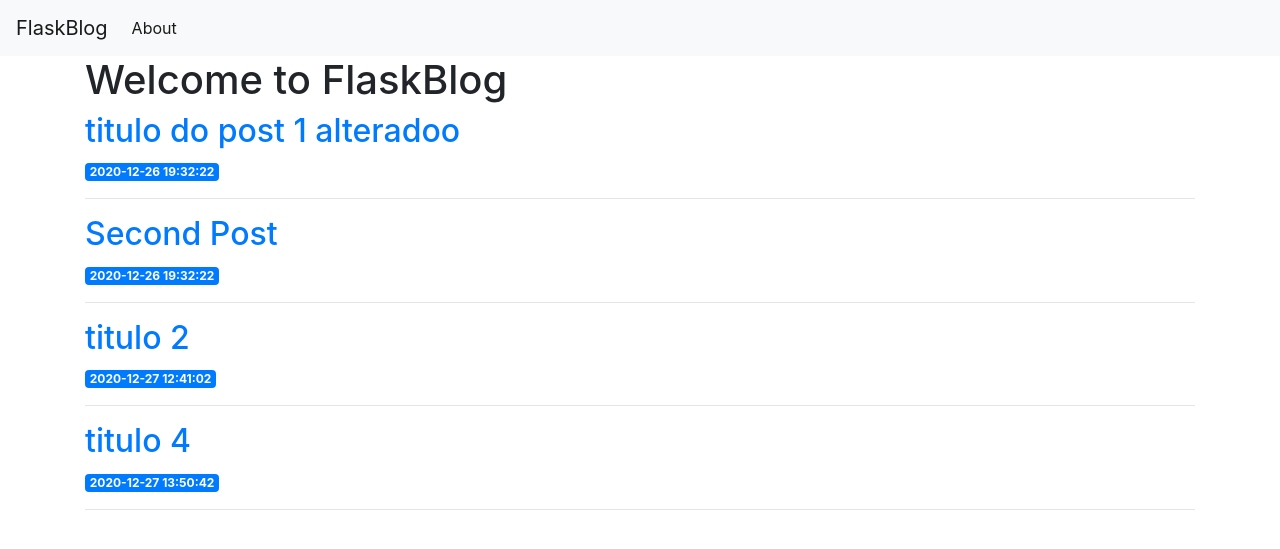
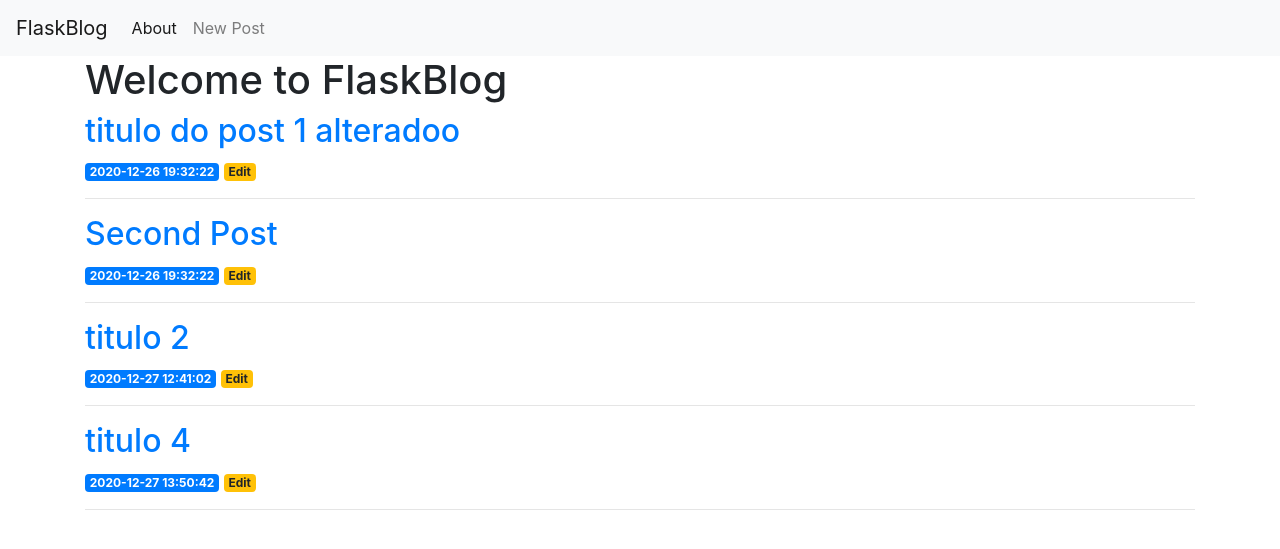
Before and after one commit to skylucacius/Tutoriais-Flask, a Flask app: page / in a window 1280 px wide. Shown: the top 549 px of the page. Run offline with Flask 2, Linux system fonts and the light colour scheme; data comes from the database, SQL or seed files in the repository; both versions use the stored data as it was after the commit; some libraries are stand-ins or nearby versions.

Commit message:
tutorial Flask Digital Ocean com SQLite3 concluído

```diff
--- a/DO Tutorial Flask/app.py
+++ b/DO Tutorial Flask/app.py
@@ -1,22 +1,115 @@
-from flask import Flask, render_template
+from flask import Flask, render_template, request, url_for, flash, redirect
 from os.path import realpath, dirname, join
+from werkzeug.exceptions import abort
 import sqlite3
 
 app = Flask(__name__ ,template_folder="frontend/templates", static_folder="frontend/static")
 path_db = join(dirname(realpath(__file__)), 'database.db')
+app.config['SECRET_KEY'] = 'cf9d8f2015e81df1a6f28daa181bed9e'
 
 def connection():
     conn = sqlite3.connect(path_db)
     conn.row_factory = sqlite3.Row
     return conn
 
+def printPosts():
+    posts = getPosts()
+    for post in posts:
+        print("id: " + str(post["id"]) + ", data de criação: " + str(post["created"]) + ", título: " +
+        str(post["title"]) + ", conteúdo: " + str(post["content"]))
+
 def getPosts():
     lista = connection().execute('select * from posts').fetchall()
     connection().close()
     return lista
 
+def get_post(post_id):
+    conn = connection()
+    post = conn.execute('SELECT * FROM posts WHERE id = ?', (post_id,)).fetchone()
+    conn.close()
+    if post is None:
+        abort(404)
+    return post
+
+def newPost(title,content):
+    con = connection()
+    con.execute('insert into posts (title,content) values (?,?)', (title, content))
+    con.commit();con.close()
+
+def updatePost(id,title,content):
+    con = connection()
+    con.execute('update posts set title = ?, content = ? where id = ?', (title, content, id))
+    con.commit();con.close()
+
+def deletePost(id):
+    con = connection()
+    con.execute('delete from posts where id = (?)', (id,))
+    con.commit();con.close()
+
+@app.route('/<int:post_id>')
+def post(post_id):
+    post = get_post(post_id)
+    return render_template('post.html', post=post)
+
+@app.route('/create', methods=('GET', 'POST'))
+def create():
+    if request.method == 'POST':
+        title = request.form['title']
+        content = request.form['content']
+
+        if not title:
+            flash('Title is required!')
+        else:
+            conn = connection()
+            conn.execute('INSERT INTO posts (title, content) VALUES (?, ?)', (title, content))
+            conn.commit()
+            conn.close()
+            return redirect(url_for('index'))
+
+    return render_template('create.html')
+
+@app.route('/edit/<int:id>', methods=('GET', 'POST'))
+def edit(id):
+    post = get_post(id)
+
+    if request.method == 'POST':
+        title = request.form['title']
+        content = request.form['content']
+
+        if not title:
+            flash('Title is required!')
+        else:
+            conn = connection()
+            conn.execute('UPDATE posts SET title = ?, content = ? WHERE id = ?',
+                         (title, content, id))
+            conn.commit()
+            conn.close()
+            return redirect(url_for('index'))
+
+    return render_template('edit.html', post=post)
+
+@app.route('/<int:id>/delete', methods=('POST',))
+def delete(id):
+    post = get_post(id)
+    conn = connection()
+    conn.execute('DELETE FROM posts WHERE id = ?', (id,))
+    conn.commit()
+    conn.close()
+    flash("{} was successfully deleted!".format(post['title']))
+    return redirect(url_for('index'))
 
 @app.route('/')
 def index():
     posts = getPosts()
     return render_template('index.html', posts=posts)
+
+
+
+
+# antes de construir a aplicação, alguns métodos CRUD foram implementados e testados.
+# Foi necessário editar o settings.json de modo a debugar rapidamente a aplicação.
+# A tabela posts tem as seguintes colunas: id, created, title, content. Então, temos:
+# newPost('titulo 3', 'conteudo do post 3')
+# updatePost(1, 'titulo do post 1 alterado', 'conteudo do post 1 alterado')
+# deletePost(3)
+# printPosts()
--- a/DO Tutorial Flask/frontend/templates/base.html
+++ b/DO Tutorial Flask/frontend/templates/base.html
@@ -21,10 +21,16 @@
             <li class="nav-item active">
                 <a class="nav-link" href="#">About</a>
             </li>
+            <li class="nav-item">
+              <a class="nav-link" href="{{url_for('create')}}">New Post</a>
+          </li>
             </ul>
         </div>
     </nav>
     <div class="container">
+      {% for message in get_flashed_messages() %}
+        <div class="alert alert-danger">{{ message }}</div>
+      {% endfor %}
         {% block content %} {% endblock %}
     </div>
 
--- a/DO Tutorial Flask/frontend/templates/index.html
+++ b/DO Tutorial Flask/frontend/templates/index.html
@@ -3,10 +3,13 @@
 {% block content %}
     <h1>{% block title %} Welcome to FlaskBlog {% endblock %}</h1>
     {% for post in posts %}
-        <a href="#">
+        <a href="{{ url_for('post', post_id=post['id']) }}">
             <h2>{{ post['title'] }}</h2>
         </a>
         <span class="badge badge-primary">{{ post['created'] }}</span>
+        <a href="{{ url_for('edit', id=post['id']) }}">
+            <span class="badge badge-warning">Edit</span>
+        </a>
         <hr>
     {% endfor %}
 {% endblock %}
```
Also changed, not shown: DO Tutorial Flask/frontend/templates/create.html (added, +23 -0 lines), DO Tutorial Flask/frontend/templates/edit.html (added, +28 -0 lines), DO Tutorial Flask/frontend/templates/post.html (added, +7 -0 lines), DO Tutorial Flask/README.md (added), DO Tutorial Flask/database.db.
